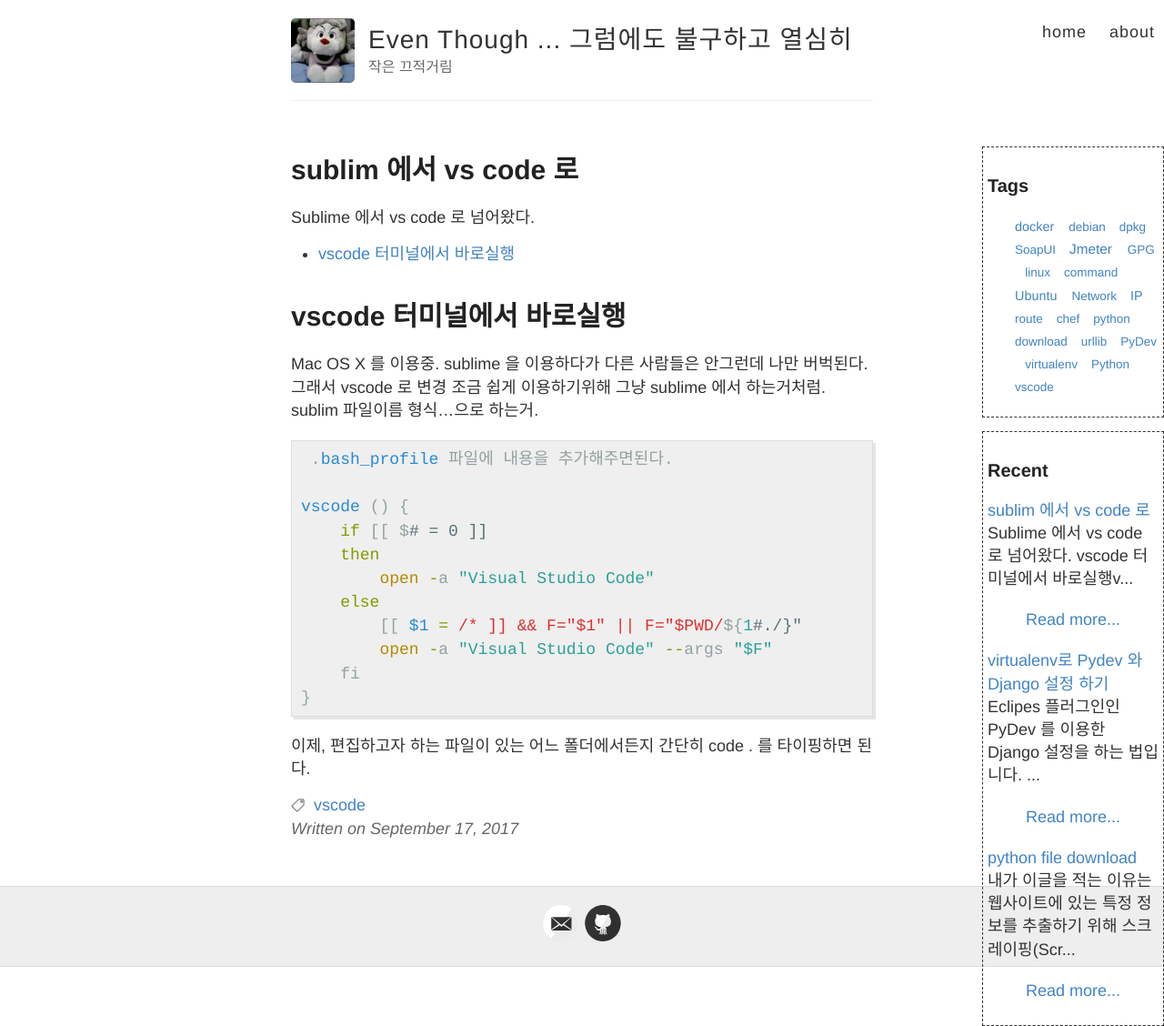
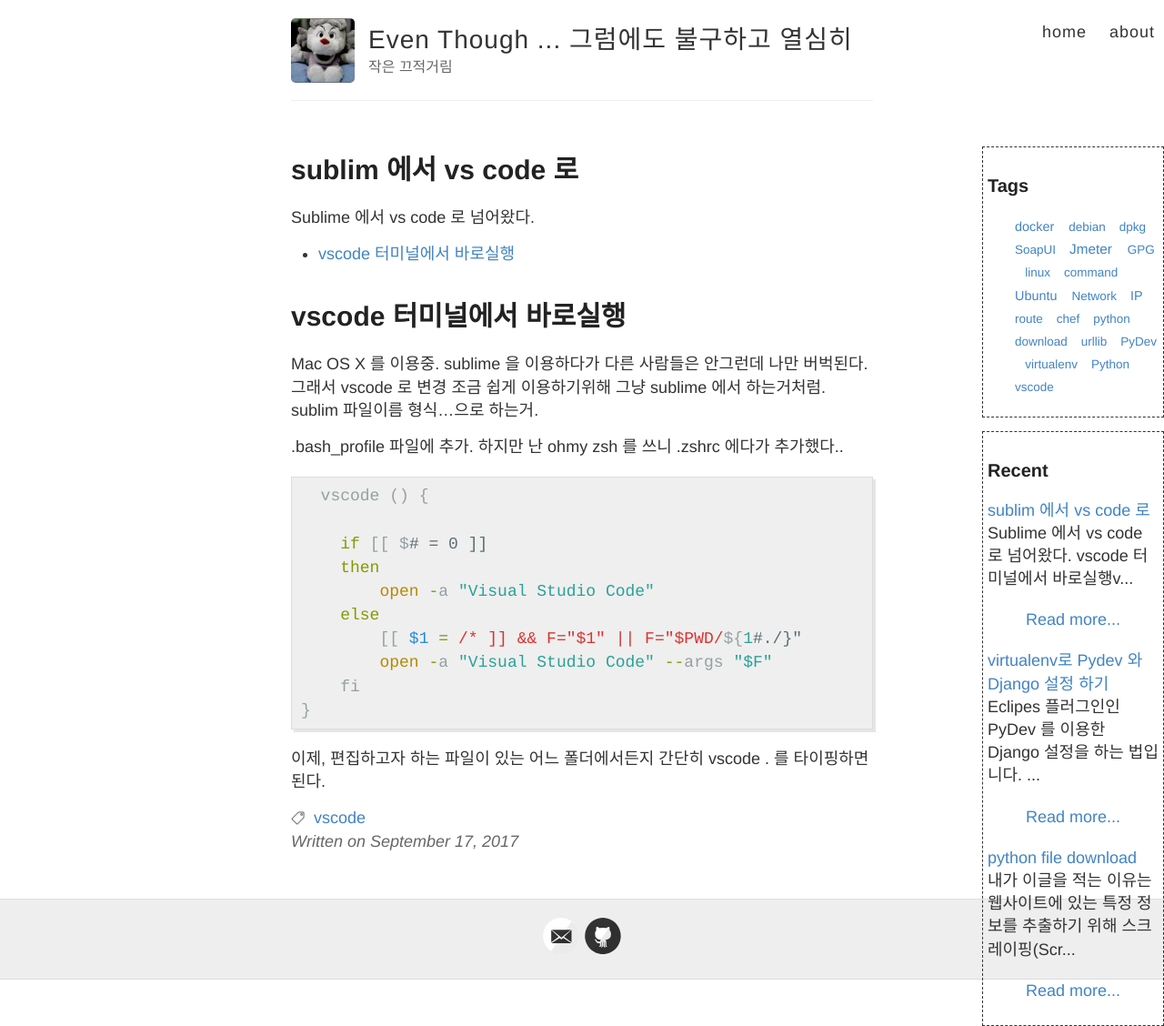
Before and after one commit to xmlangel/xmlangel.github.io, a Jekyll site: the page built from _posts/2017-09-17-vscode.md, in a window 1280 px wide. Shown: the whole page at 91% size. Built offline with Jekyll 4.4.1, drawn with Linux system fonts in a browser that asks for light colours; nearby versions of some CDN libraries; comment, search, counter and statistics services are not loaded.

Commit message:
오타수정

```diff
--- a/_posts/2017-09-17-vscode.md
+++ b/_posts/2017-09-17-vscode.md
@@ -17,10 +17,13 @@ Sublime  에서 vs code 로 넘어왔다.
 Mac OS X 를 이용중. sublime 을 이용하다가 다른 사람들은 안그런데 나만 버벅된다.
 그래서 vscode 로 변경 조금 쉽게 이용하기위해  그냥 sublime 에서 하는거처럼. sublim 파일이름 형식...으로 하는거.
 
+
+ .bash_profile 파일에 추가. 하지만 난 ohmy zsh 를 쓰니 .zshrc 에다가 추가했다..
+
+
 {% highlight ruby %}
- .bash_profile 파일에 내용을 추가해주면된다.
+  vscode () {
 
-vscode () {
     if [[ $# = 0 ]]
     then
         open -a "Visual Studio Code"
@@ -31,4 +34,4 @@ vscode () {
 }
 {% endhighlight %}
 
-이제, 편집하고자 하는 파일이 있는 어느 폴더에서든지 간단히 code . 를 타이핑하면 된다.
+이제, 편집하고자 하는 파일이 있는 어느 폴더에서든지 간단히 vscode . 를 타이핑하면 된다.
```
